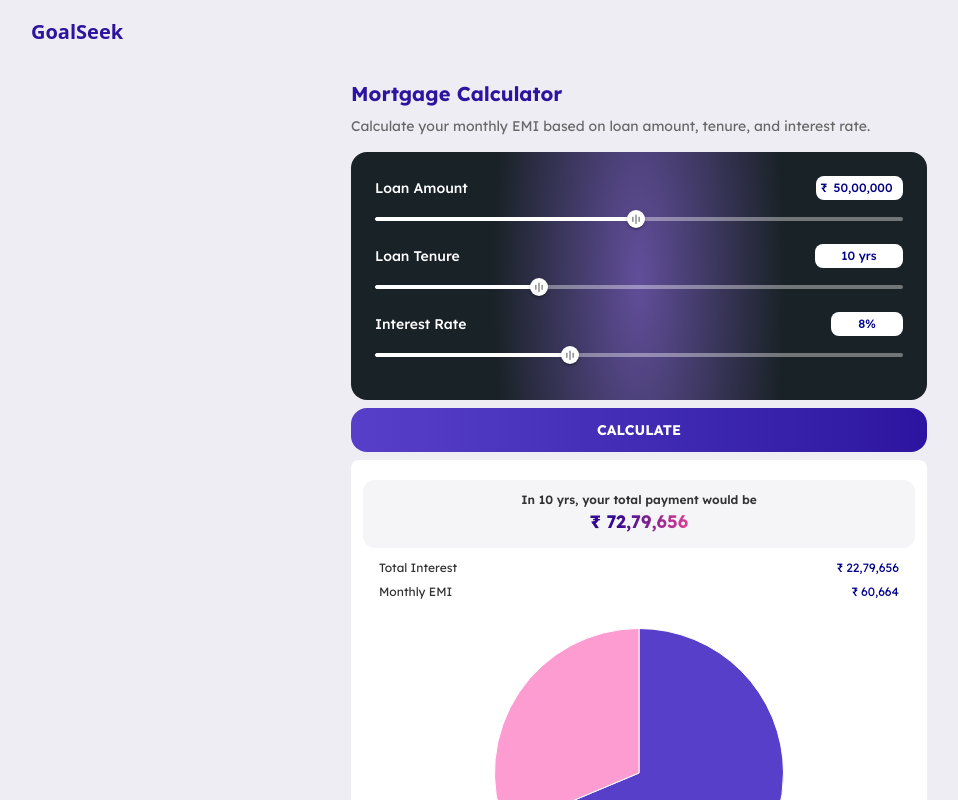
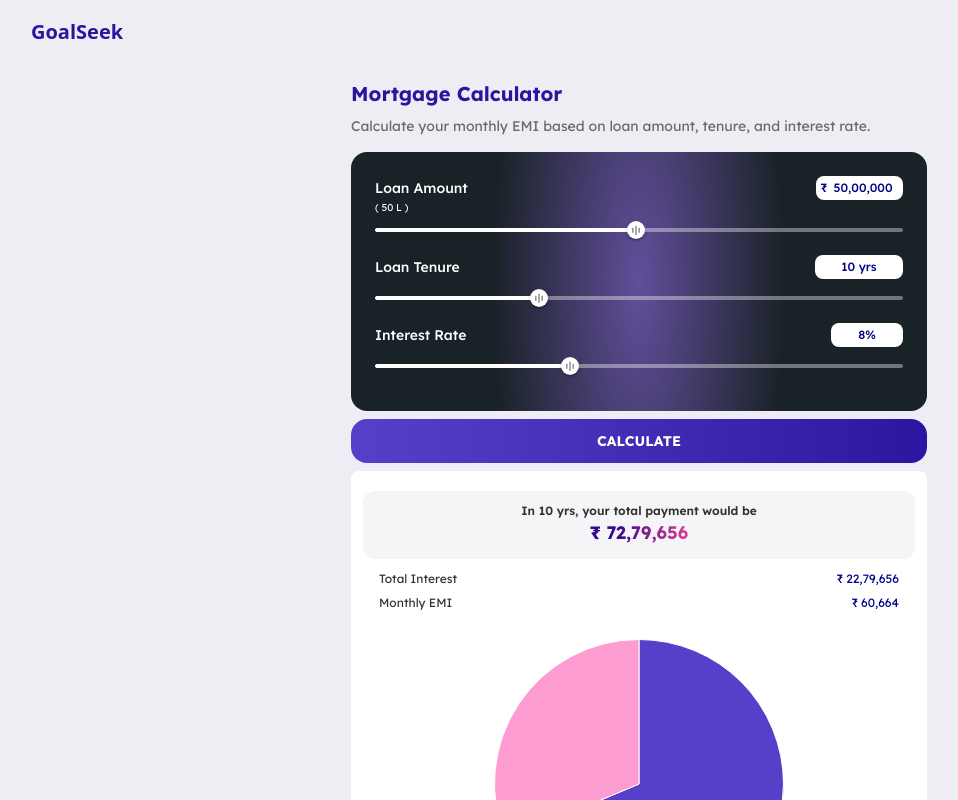
Before and after one commit to SerDunk/financial-calculators, a Next.js app: page /calculators/mortgage in a window 1280 px wide. Shown: the top 800 px of the page, without its empty margins (1-959 px from the left). Built offline with nearby package versions, Linux system fonts and the light colour scheme.

Commit message:
Added shorthand for loan amount

```diff
--- a/src/app/calculators/mortgage/page.js
+++ b/src/app/calculators/mortgage/page.js
@@ -7,6 +7,17 @@ import {
   calculateEMI,
   generateAmortizationSchedule,
 } from "@/utils/calculation";
+
+const formatShortIndianCurrency = (amount) => {
+  if (amount >= 10000000) {
+    return (amount / 10000000).toFixed(2).replace(/\.00$/, "") + " Cr";
+  } else if (amount >= 100000) {
+    return (amount / 100000).toFixed(2).replace(/\.00$/, "") + " L";
+  } else if (amount >= 1000) {
+    return (amount / 1000).toFixed(2).replace(/\.00$/, "") + " K";
+  }
+  return amount.toString();
+};
 
 const MortgageCalculator = () => {
   const [loanAmount, setLoanAmount] = useState(5000000);
@@ -24,15 +35,18 @@ const MortgageCalculator = () => {
   const userInteracted = useRef(false);
 
   useEffect(() => {
-    setLoanAmountInput(`${loanAmount.toLocaleString("en-IN")}`);
+    setLoanAmountInput(
+      formatShortIndianCurrency(`${loanAmount.toLocaleString("en-IN")}`)
+    );
     setTenureInput(`${tenure} yrs`);
     setInterestRateInput(`${interestRate}%`);
     updateChart(loanAmount, tenure, interestRate);
   }, []);
 
-  // 🆕 Sync inputs with latest value
   useEffect(() => {
-    setLoanAmountInput(`${loanAmount.toLocaleString("en-IN")}`);
+    setLoanAmountInput(
+      formatShortIndianCurrency(`${loanAmount.toLocaleString("en-IN")}`)
+    );
   }, [loanAmount]);
 
   useEffect(() => {
@@ -133,8 +147,9 @@ const MortgageCalculator = () => {
         >
           {/* Loan Amount */}
           <div className="mb-1">
-            <div className="flex text-sm justify-between items-center mb-1 text-white font-medium">
+            <div className="flex text-sm justify-between items-center text-white font-medium">
               <label>Loan Amount</label>
+
               <div className="flex items-center text-xs bg-white px-1 py-1 rounded-lg">
                 <span className="text-[#020288]">₹</span>
                 <input
@@ -148,6 +163,9 @@ const MortgageCalculator = () => {
                   onBlur={handleLoanAmountInputBlur}
                 />
               </div>
+            </div>
+            <div className="text-[10px] text-white">
+              ( {formatShortIndianCurrency(loanAmount)} )
             </div>
             <Slider
               value={loanAmount}
```
